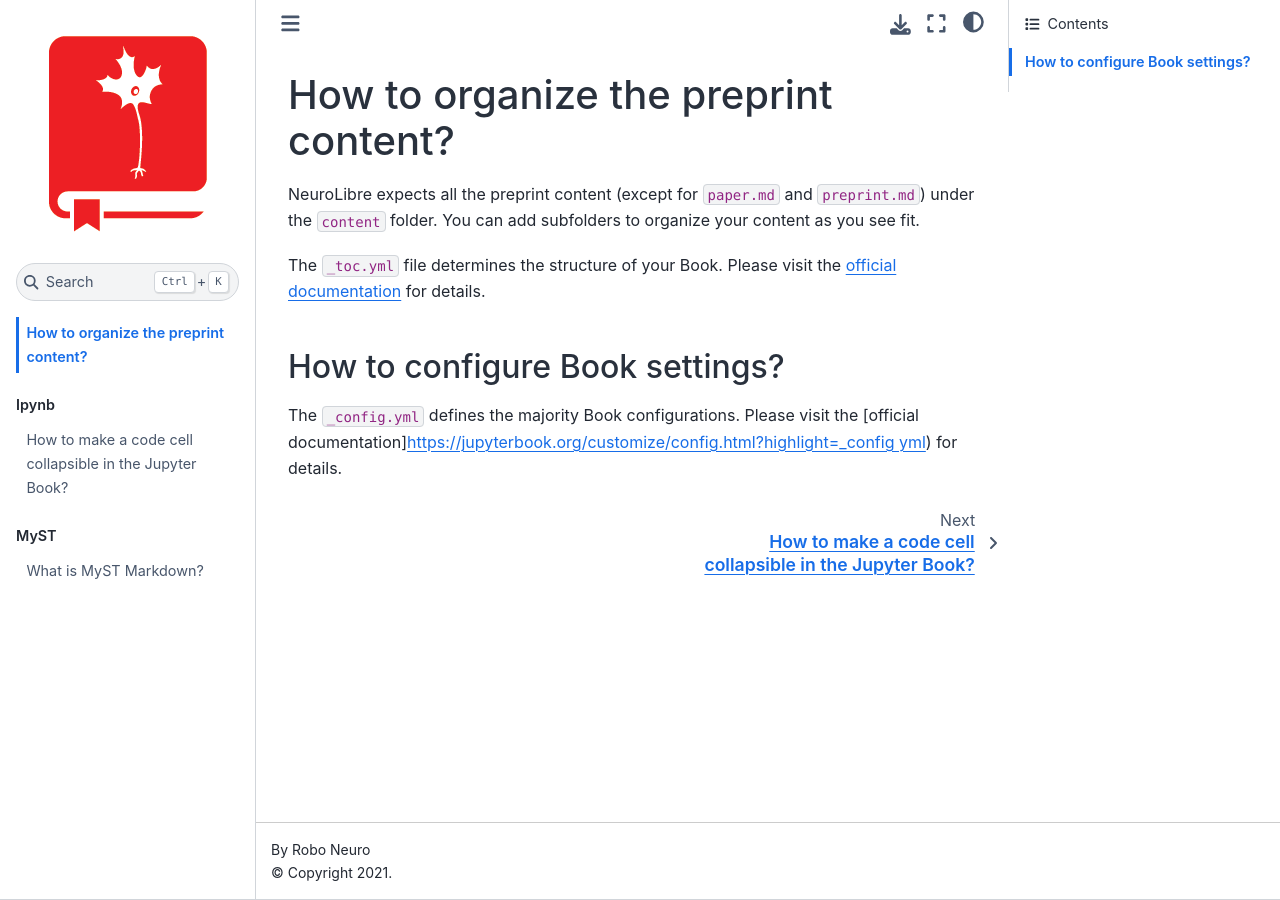
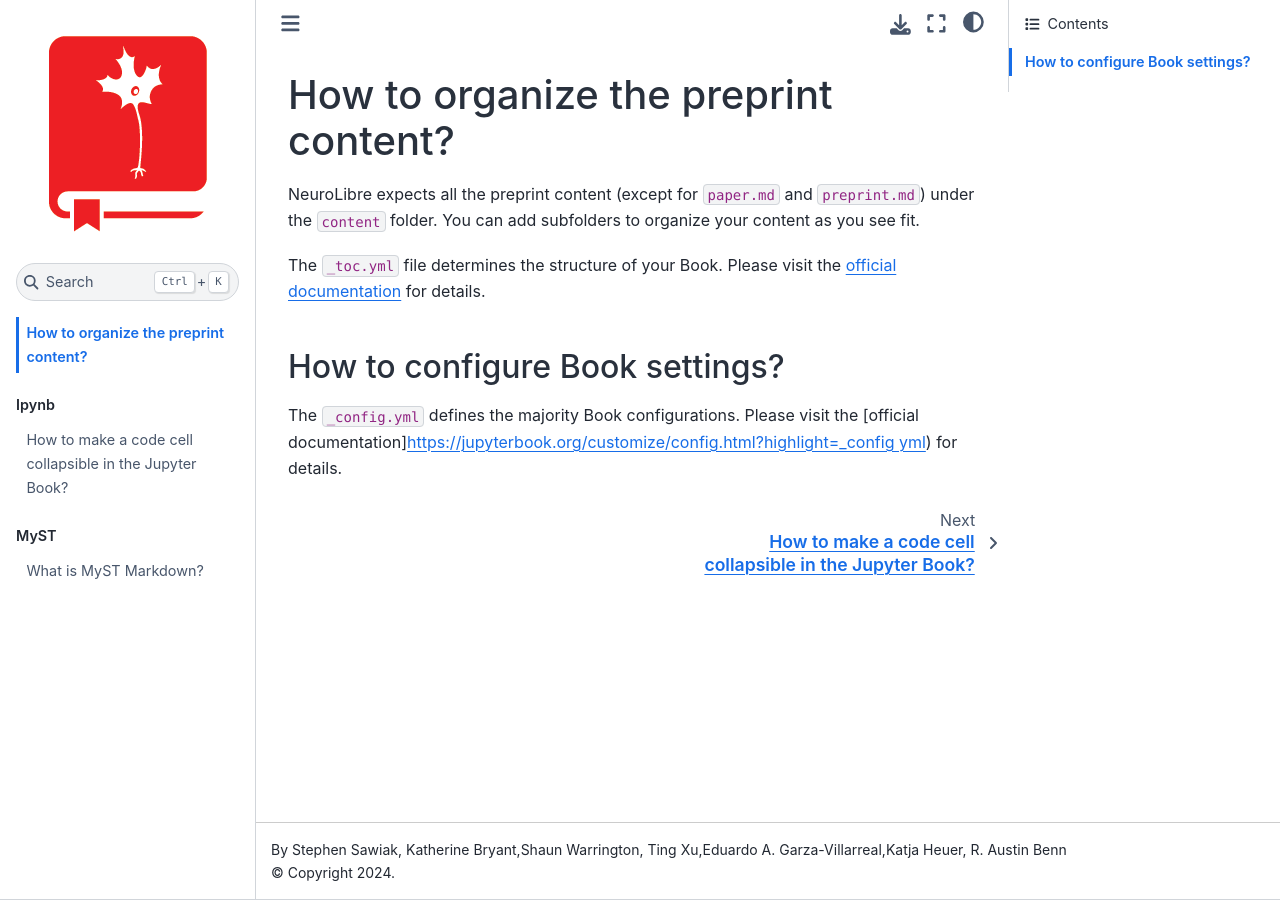
Before and after one commit to neurabenn/CrossSpeciesNeuroIntro, a Jupyter Book: the page built from content/00-simple_markdown.md, in a window 1280 px wide. Built offline with Jupyter Book 1.0.4 settings and Sphinx 7.4.7 and the Sphinx Book theme 1.1.4, drawn with Linux system fonts in a browser that asks for light colours.

Commit message:
Update _config.yml

```diff
--- a/content/_config.yml
+++ b/content/_config.yml
@@ -5,9 +5,9 @@
 
 #######################################################################################
 # Book settings
-title                       : "NeuroLibre preprint template"  # The title of the book. Will be placed in the left navbar.
-author                      : Robo Neuro  # The author of the book
-copyright                   : "2021"  # Copyright year to be placed in the footer
+title                       : "An introduction to cross-species comparative neuroimaging"  # The title of the book. Will be placed in the left navbar.
+author                      : Stephen Sawiak, Katherine Bryant,Shaun Warrington, Ting Xu,Eduardo A. Garza-Villarreal,Katja Heuer, R. Austin Benn # The author of the book
+copyright                   : "2024"  # Copyright year to be placed in the footer
 logo                        : "neurolibre-logo.png"  # A path to the book logo
 exclude_patterns            : []  # Patterns to skip when building the book. Can be glob-style (e.g. "*skip.ipynb")
 
@@ -39,7 +39,7 @@ launch_buttons:
   thebe                     : false  # Add a thebe button to pages (requires the repository to run on Binder)
 
 repository:
-  url                       : https://github.com/agahkarakuzu/template  # The URL to your book's repository
+  url                       : https://github.com/neurabenn/CrossSpeciesNeuroIntro/  # The URL to your book's repository
   path_to_book              : "content"  # A path to your book's folder, relative to the repository root.
   branch                    : main  # Which branch of the repository should be used when creating links
 
```
